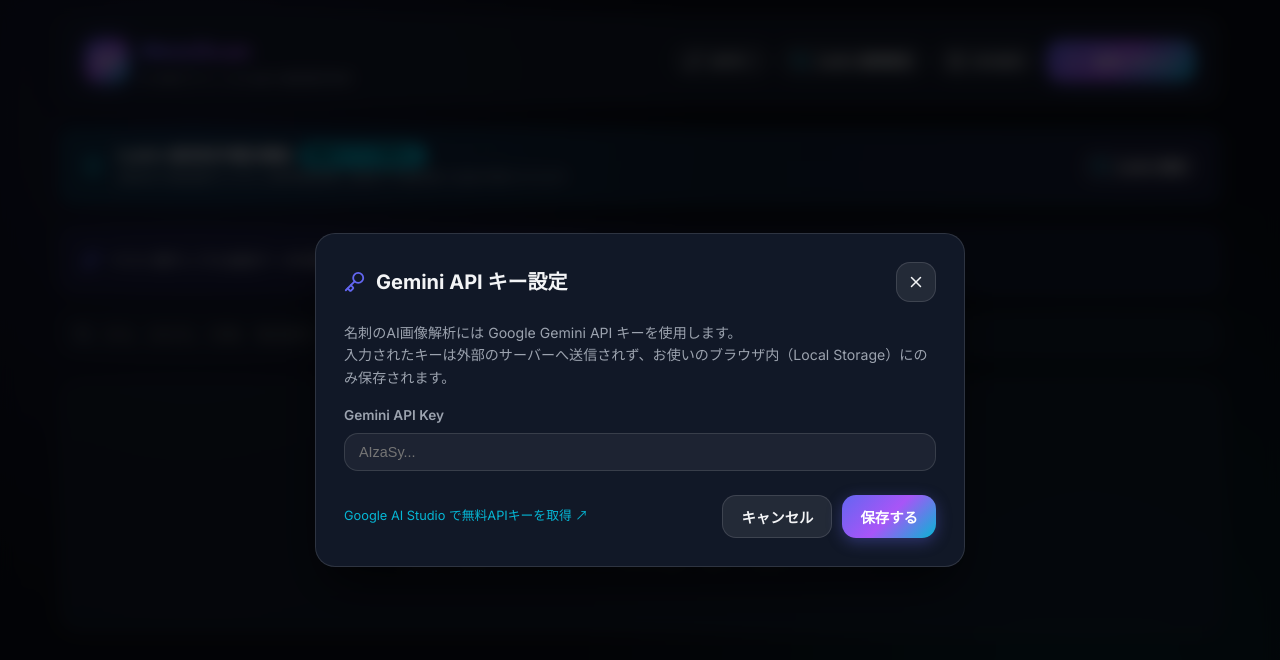
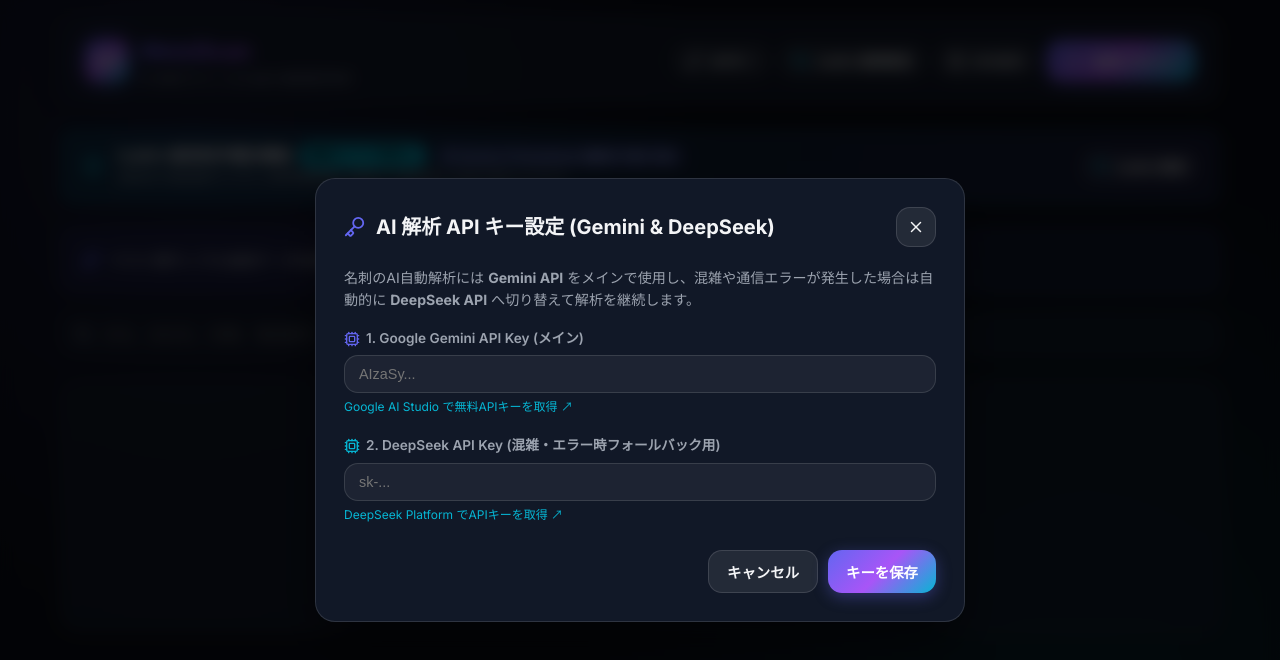
Before and after one commit to gekiren/MEISI, a React (Vite) app: page / in a window 1280 px wide. Both pictures are taken after a click on the button "APIキー". Shown: the top 660 px of the page. Built offline with nearby package versions, Linux system fonts and the light colour scheme.

Commit message:
feat: Add DeepSeek API automatic fallback support when Gemini is congested

```diff
--- a/src/App.jsx
+++ b/src/App.jsx
@@ -7,13 +7,15 @@
 import CardDetailModal from './components/CardDetailModal';
 import { getAllCards, updateCard, addCard } from './db/db';
 import { exportCardsToCSV } from './services/csvService';
-import { PhoneIncoming, ShieldCheck, Sparkles } from 'lucide-react';
+import { PhoneIncoming, ShieldCheck, Sparkles, Cpu } from 'lucide-react';
 
 export default function App() {
   const [cards, setCards] = useState([]);
   const [searchQuery, setSearchQuery] = useState('');
   const [selectedTag, setSelectedTag] = useState(null);
-  const [apiKey, setApiKey] = useState(() => localStorage.getItem('gemini_api_key') || '');
+
+  const [geminiApiKey, setGeminiApiKey] = useState(() => localStorage.getItem('gemini_api_key') || '');
+  const [deepSeekApiKey, setDeepSeekApiKey] = useState(() => localStorage.getItem('deepseek_api_key') || '');
 
   // モーダル制御ステート
   const [isScanOpen, setIsScanOpen] = useState(false);
@@ -21,7 +23,6 @@
   const [isCallKitOpen, setIsCallKitOpen] = useState(false);
   const [selectedCard, setSelectedCard] = useState(null);
 
-  // データ読み込み
   const loadCards = async () => {
     try {
       const data = await getAllCards();
@@ -35,19 +36,18 @@
     loadCards();
   }, []);
 
-  // APIキーの保存
-  const handleSaveApiKey = (key) => {
-    setApiKey(key);
-    localStorage.setItem('gemini_api_key', key);
+  const handleSaveApiKeys = (geminiKey, deepSeekKey) => {
+    setGeminiApiKey(geminiKey);
+    setDeepSeekApiKey(deepSeekKey);
+    localStorage.setItem('gemini_api_key', geminiKey);
+    localStorage.setItem('deepseek_api_key', deepSeekKey);
   };
 
-  // お気に入りトグル
   const handleToggleFavorite = async (card) => {
     await updateCard(card.id, { ...card, isFavorite: card.isFavorite ? 0 : 1 });
     loadCards();
   };
 
-  // デモ用サンプルデータ作成
   const handleAddSampleData = async () => {
     const samples = [
       {
@@ -86,7 +86,6 @@
     loadCards();
   };
 
-  // タグ一覧の抽出
   const allTags = useMemo(() => {
     const tagSet = new Set();
     cards.forEach(c => {
@@ -97,16 +96,13 @@
     return Array.from(tagSet);
   }, [cards]);
 
-  // フィルタリング処理
   const filteredCards = useMemo(() => {
     return cards.filter(card => {
-      // タグフィルター
       if (selectedTag === 'fav' && !card.isFavorite) return false;
       if (selectedTag && selectedTag !== 'fav' && (!card.tags || !card.tags.includes(selectedTag))) {
         return false;
       }
 
-      // 検索クエリ
       if (!searchQuery.trim()) return true;
       const q = searchQuery.toLowerCase();
       return (
@@ -123,7 +119,6 @@
 
   return (
     <div className="app-container">
-      {/* ヘッダー */}
       <Header
         onOpenScan={() => setIsScanOpen(true)}
         onOpenApiKey={() => setIsApiKeyOpen(true)}
@@ -132,7 +127,6 @@
         cardCount={cards.length}
       />
 
-      {/* CallKit アクティブバナー */}
       <div className="callkit-banner">
         <div className="callkit-info">
           <ShieldCheck size={24} color="#06B6D4" />
@@ -140,6 +134,9 @@
             <div style={{ fontWeight: '700', fontSize: '0.95rem', display: 'flex', alignItems: 'center', gap: '8px' }}>
               <span>CallKit 着信相手識別機能</span>
               <span className="callkit-badge">連絡先アプリ汚染なし</span>
+              <span style={{ fontSize: '0.75rem', background: 'rgba(99, 102, 241, 0.2)', color: '#A5B4FC', padding: '2px 8px', borderRadius: '10px', display: 'inline-flex', alignItems: 'center', gap: '4px' }}>
+                <Cpu size={12} /> Gemini ⇄ DeepSeek 自動切り替え対応
+              </span>
             </div>
             <div style={{ fontSize: '0.8rem', color: 'var(--text-muted)' }}>
               登録済み電話番号 ({cards.filter(c => c.phone || c.mobile).length} 件) は標準電話帳に登録せず着信時に名前が表示されます
@@ -153,7 +150,6 @@
         </button>
       </div>
 
-      {/* サンプルデータ投入案内（カードが0件の場合） */}
       {cards.length === 0 && (
         <div style={{
           padding: '16px 20px',
@@ -175,7 +171,6 @@
         </div>
       )}
 
-      {/* 名刺リスト */}
       <CardList
         cards={filteredCards}
         searchQuery={searchQuery}
@@ -187,19 +182,20 @@
         onToggleFavorite={handleToggleFavorite}
       />
 
-      {/* モーダル群 */}
       <ScannerModal
         isOpen={isScanOpen}
         onClose={() => setIsScanOpen(false)}
-        apiKey={apiKey}
+        geminiApiKey={geminiApiKey}
+        deepSeekApiKey={deepSeekApiKey}
         onCardAdded={loadCards}
       />
 
       <ApiKeyModal
         isOpen={isApiKeyOpen}
         onClose={() => setIsApiKeyOpen(false)}
-        apiKey={apiKey}
-        onSaveApiKey={handleSaveApiKey}
+        geminiApiKey={geminiApiKey}
+        deepSeekApiKey={deepSeekApiKey}
+        onSaveApiKeys={handleSaveApiKeys}
       />
 
       <CallKitModal
--- a/src/components/ApiKeyModal.jsx
+++ b/src/components/ApiKeyModal.jsx
@@ -1,23 +1,25 @@
 import React, { useState, useEffect } from 'react';
-import { X, Key, CheckCircle, AlertCircle } from 'lucide-react';
+import { X, Key, CheckCircle, AlertCircle, Cpu } from 'lucide-react';
 
-export default function ApiKeyModal({ isOpen, onClose, apiKey, onSaveApiKey }) {
-  const [inputKey, setInputKey] = useState('');
+export default function ApiKeyModal({ isOpen, onClose, geminiApiKey, deepSeekApiKey, onSaveApiKeys }) {
+  const [inputGemini, setInputGemini] = useState('');
+  const [inputDeepSeek, setInputDeepSeek] = useState('');
   const [statusMessage, setStatusMessage] = useState(null);
 
   useEffect(() => {
-    if (apiKey) setInputKey(apiKey);
-  }, [apiKey]);
+    if (geminiApiKey) setInputGemini(geminiApiKey);
+    if (deepSeekApiKey) setInputDeepSeek(deepSeekApiKey);
+  }, [geminiApiKey, deepSeekApiKey]);
 
   if (!isOpen) return null;
 
   const handleSave = () => {
-    if (!inputKey.trim()) {
-      setStatusMessage({ type: 'error', text: 'APIキーを入力してください。' });
+    if (!inputGemini.trim() && !inputDeepSeek.trim()) {
+      setStatusMessage({ type: 'error', text: 'Gemini または DeepSeek のどちらか最低1つのAPIキーを入力してください。' });
       return;
     }
-    onSaveApiKey(inputKey.trim());
-    setStatusMessage({ type: 'success', text: 'Gemini APIキーを安全に保存しました！' });
+    onSaveApiKeys(inputGemini.trim(), inputDeepSeek.trim());
+    setStatusMessage({ type: 'success', text: 'AI APIキーの設定を保存しました！(Gemini ⇄ DeepSeek 自動フォールバック対応)' });
     setTimeout(() => {
       onClose();
     }, 1200);
@@ -29,7 +31,7 @@
         <div className="modal-header">
           <div style={{ display: 'flex', alignItems: 'center', gap: '10px' }}>
             <Key size={22} color="#6366F1" />
-            <h2 className="modal-title">Gemini API キー設定</h2>
+            <h2 className="modal-title">AI 解析 API キー設定 (Gemini & DeepSeek)</h2>
           </div>
           <button className="btn btn-secondary btn-icon" onClick={onClose}>
             <X size={18} />
@@ -37,19 +39,51 @@
         </div>
 
         <p style={{ fontSize: '0.88rem', color: 'var(--text-muted)', marginBottom: '16px' }}>
-          名刺のAI画像解析には Google Gemini API キーを使用します。<br />
-          入力されたキーは外部のサーバーへ送信されず、お使いのブラウザ内（Local Storage）にのみ保存されます。
+          名刺のAI自動解析には <strong>Gemini API</strong> をメインで使用し、混雑や通信エラーが発生した場合は自動的に <strong>DeepSeek API</strong> へ切り替えて解析を継続します。
         </p>
 
         <div className="form-group">
-          <label className="form-label">Gemini API Key</label>
+          <label className="form-label" style={{ display: 'flex', alignItems: 'center', gap: '6px' }}>
+            <Cpu size={16} color="#6366F1" />
+            <span>1. Google Gemini API Key (メイン)</span>
+          </label>
           <input
             type="password"
             className="form-input"
             placeholder="AIzaSy..."
-            value={inputKey}
-            onChange={(e) => setInputKey(e.target.value)}
+            value={inputGemini}
+            onChange={(e) => setInputGemini(e.target.value)}
           />
+          <a
+            href="https://aistudio.google.com/app/apikey"
+            target="_blank"
+            rel="noopener noreferrer"
+            style={{ fontSize: '0.75rem', color: 'var(--accent-secondary)', textDecoration: 'none', display: 'inline-block', marginTop: '4px' }}
+          >
+            Google AI Studio で無料APIキーを取得 ↗
+          </a>
+        </div>
+
+        <div className="form-group" style={{ marginTop: '16px' }}>
+          <label className="form-label" style={{ display: 'flex', alignItems: 'center', gap: '6px' }}>
+            <Cpu size={16} color="#06B6D4" />
+            <span>2. DeepSeek API Key (混雑・エラー時フォールバック用)</span>
+          </label>
+          <input
+            type="password"
+            className="form-input"
+            placeholder="sk-..."
+            value={inputDeepSeek}
+            onChange={(e) => setInputDeepSeek(e.target.value)}
+          />
+          <a
+            href="https://platform.deepseek.com/api_keys"
+            target="_blank"
+            rel="noopener noreferrer"
+            style={{ fontSize: '0.75rem', color: 'var(--accent-secondary)', textDecoration: 'none', display: 'inline-block', marginTop: '4px' }}
+          >
+            DeepSeek Platform でAPIキーを取得 ↗
+          </a>
         </div>
 
         {statusMessage && (
@@ -60,7 +94,7 @@
             padding: '10px 14px',
             borderRadius: '8px',
             fontSize: '0.85rem',
-            marginBottom: '16px',
+            margin: '16px 0',
             background: statusMessage.type === 'success' ? 'rgba(16, 185, 129, 0.15)' : 'rgba(239, 68, 68, 0.15)',
             color: statusMessage.type === 'success' ? '#10B981' : '#EF4444',
             border: statusMessage.type === 'success' ? '1px solid rgba(16, 185, 129, 0.3)' : '1px solid rgba(239, 68, 68, 0.3)'
@@ -70,20 +104,9 @@
           </div>
         )}
 
-        <div style={{ display: 'flex', justifyContent: 'space-between', alignItems: 'center', marginTop: '24px' }}>
-          <a
-            href="https://aistudio.google.com/app/apikey"
-            target="_blank"
-            rel="noopener noreferrer"
-            style={{ fontSize: '0.8rem', color: 'var(--accent-secondary)', textDecoration: 'none' }}
-          >
-            Google AI Studio で無料APIキーを取得 ↗
-          </a>
-
-          <div style={{ display: 'flex', gap: '10px' }}>
-            <button className="btn btn-secondary" onClick={onClose}>キャンセル</button>
-            <button className="btn btn-primary" onClick={handleSave}>保存する</button>
-          </div>
+        <div style={{ display: 'flex', justifyContent: 'flex-end', gap: '10px', marginTop: '24px' }}>
+          <button className="btn btn-secondary" onClick={onClose}>キャンセル</button>
+          <button className="btn btn-primary" onClick={handleSave}>キーを保存</button>
         </div>
       </div>
     </div>
--- /dev/null
+++ b/src/services/aiService.js
@@ -0,0 +1,123 @@
+import { analyzeBusinessCardWithGemini } from './geminiService';
+
+/**
+ * DeepSeek API (OpenAI互換) による名刺画像・テキスト構造化サービス
+ */
+export async function analyzeBusinessCardWithDeepSeek(base64Image, apiKey) {
+  if (!apiKey) {
+    throw new Error('DeepSeek APIキーが設定されていません。');
+  }
+
+  let mimeType = 'image/jpeg';
+  let cleanBase64 = base64Image;
+
+  if (base64Image.includes(';base64,')) {
+    const parts = base64Image.split(';base64,');
+    mimeType = parts[0].replace('data:', '');
+    cleanBase64 = parts[1];
+  }
+
+  const prompt = `
+あなたは名刺情報の高精度解析AIです。名刺画像データから記載されている情報を正確に抽出して指定のJSONフォーマットで返却してください。
+
+【出力ルール】
+- 余計な説明テキストやMarkdown修飾 (例: \`\`\`json) は除外し、純粋なJSONオブジェクトのみを出力してください。
+- 判別できない項目は空文字 "" にしてください。
+
+【返却JSONフォーマット】
+{
+  "name": "氏名",
+  "reading": "フリガナ",
+  "company": "会社名",
+  "department": "部署名",
+  "title": "役職",
+  "phone": "固定電話番号",
+  "mobile": "携帯電話番号",
+  "email": "メールアドレス",
+  "postalCode": "郵便番号",
+  "address": "住所",
+  "website": "WebサイトURL",
+  "memo": "特記事項",
+  "tags": ["検出キーワード"]
+}
+`;
+
+  const url = 'https://api.deepseek.com/chat/completions';
+
+  const requestBody = {
+    model: 'deepseek-chat',
+    messages: [
+      {
+        role: 'user',
+        content: [
+          { type: 'text', text: prompt },
+          {
+            type: 'image_url',
+            image_url: {
+              url: base64Image.startsWith('data:') ? base64Image : `data:${mimeType};base64,${cleanBase64}`
+            }
+          }
+        ]
+      }
+    ],
+    response_format: { type: 'json_object' },
+    temperature: 0.1
+  };
+
+  const response = await fetch(url, {
+    method: 'POST',
+    headers: {
+      'Content-Type': 'application/json',
+      'Authorization': `Bearer ${apiKey}`
+    },
+    body: JSON.stringify(requestBody)
+  });
+
+  if (!response.ok) {
+    const errorData = await response.json().catch(() => ({}));
+    throw new Error(errorData.error?.message || `DeepSeek APIエラー (${response.status})`);
+  }
+
+  const data = await response.json();
+  const content = data.choices?.[0]?.message?.content;
+  if (!content) {
+    throw new Error('DeepSeek APIから有効な応答が得られませんでした。');
+  }
+
+  return JSON.parse(content.trim());
+}
+
+/**
+ * Gemini を優先し、エラーや混雑時に DeepSeek へ自動フォールバックする統合解析関数
+ */
+export async function analyzeBusinessCardWithFallback(base64Image, geminiApiKey, deepSeekApiKey, onFallbackNotice) {
+  // 1. まず Gemini API を呼び出し
+  if (geminiApiKey) {
+    try {
+      console.log('Attempting analysis with Gemini API...');
+      return await analyzeBusinessCardWithGemini(base64Image, geminiApiKey);
+    } catch (geminiError) {
+      console.warn('Gemini API failed or congested:', geminiError);
+
+      // DeepSeek キーがあり、Gemini で失敗した場合はフォールバック
+      if (deepSeekApiKey) {
+        if (onFallbackNotice) {
+          onFallbackNotice(`Gemini混雑・エラーのため、DeepSeek APIに自動切り替えして解析中... (${geminiError.message})`);
+        }
+        console.log('Falling back to DeepSeek API...');
+        return await analyzeBusinessCardWithDeepSeek(base64Image, deepSeekApiKey);
+      } else {
+        // DeepSeek キーがない場合は Gemini のエラーをスロー
+        throw new Error(`Gemini APIエラー: ${geminiError.message}。フォールバック用のDeepSeek APIキーを設定することをお勧めします。`);
+      }
+    }
+  }
+
+  // 2. Gemini キーがなく DeepSeek キーのみある場合
+  if (deepSeekApiKey) {
+    console.log('Gemini key absent, using DeepSeek API directly...');
+    return await analyzeBusinessCardWithDeepSeek(base64Image, deepSeekApiKey);
+  }
+
+  throw new Error('Gemini または DeepSeek の API キーを設定してください。');
+}
```
Also changed, not shown: src/components/ScannerModal.jsx (+22 -20 lines), src/services/geminiService.js (+3 -12 lines).
